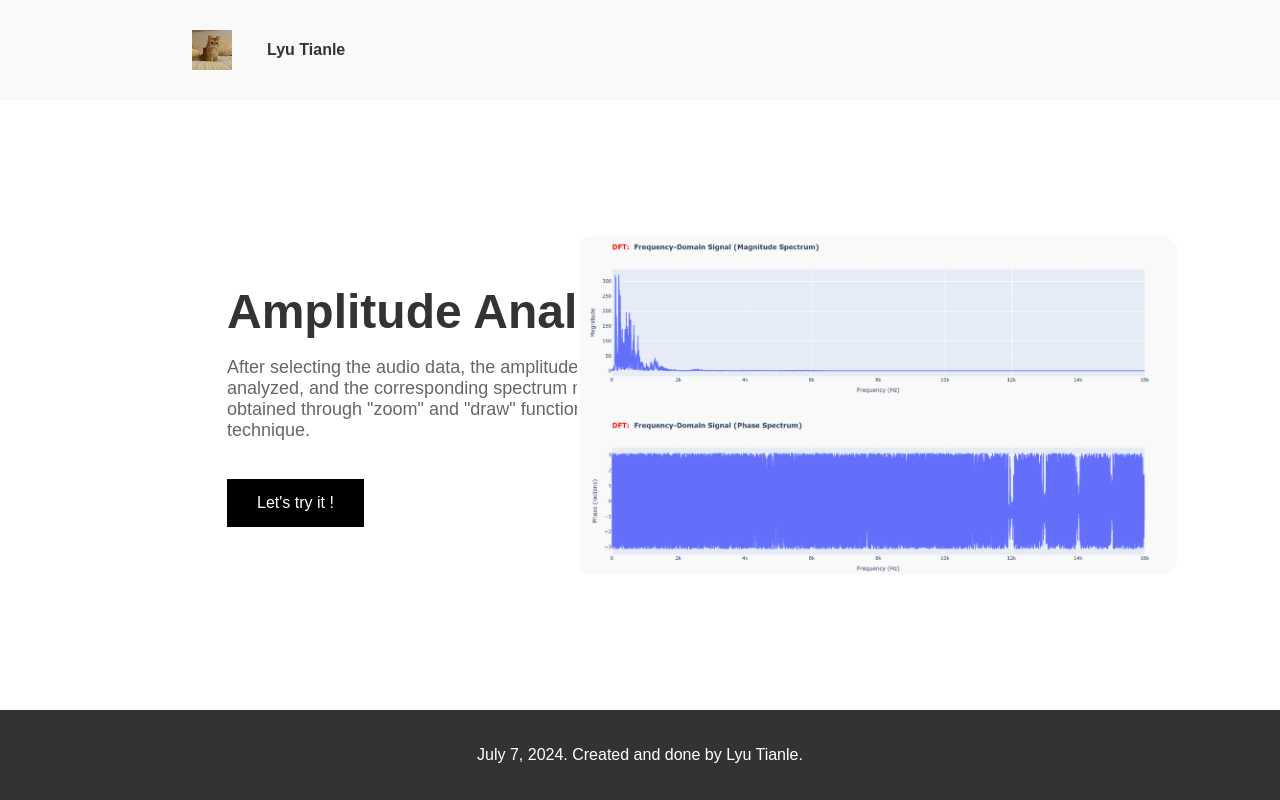
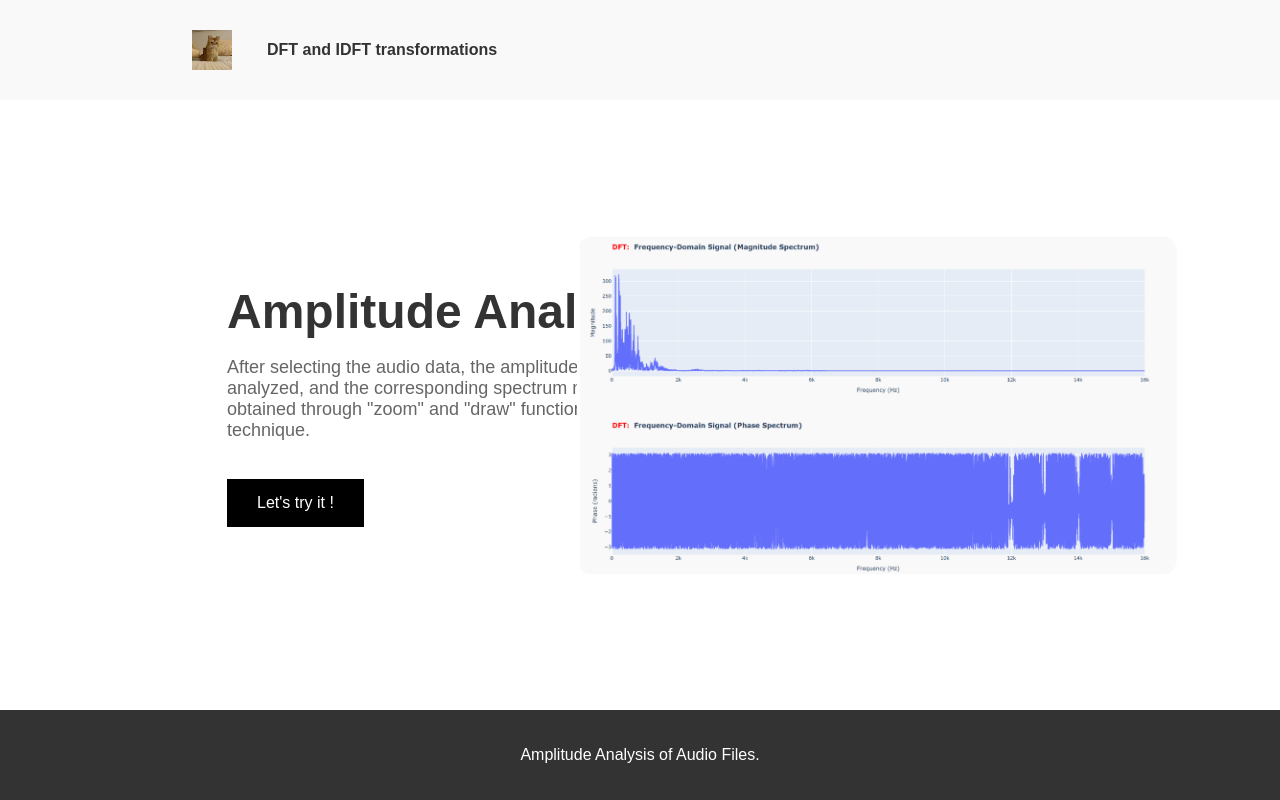
Before and after one commit to kingback156/Amplitude-Analysis, a Flask app: page / in a window 1280 px wide. Run offline with Flask 3, Linux system fonts and the light colour scheme.

Commit message:
Update index.html

```diff
--- a/templates/index.html
+++ b/templates/index.html
@@ -12,7 +12,7 @@
     <header>
         <img src="static/image/showcase.jpg" alt="Logo">
         <nav>
-            <a href="#contact" class="contact-button">Lyu Tianle</a>
+            <a href="#contact" class="contact-button">DFT and IDFT transformations</a>
         </nav>
     </header>
 
@@ -26,7 +26,7 @@
     </main>
 
     <footer>
-        <p>July 7, 2024. Created and done by Lyu Tianle.</p>
+        <p>Amplitude Analysis of Audio Files.</p>
     </footer>
 </div>
 
```
